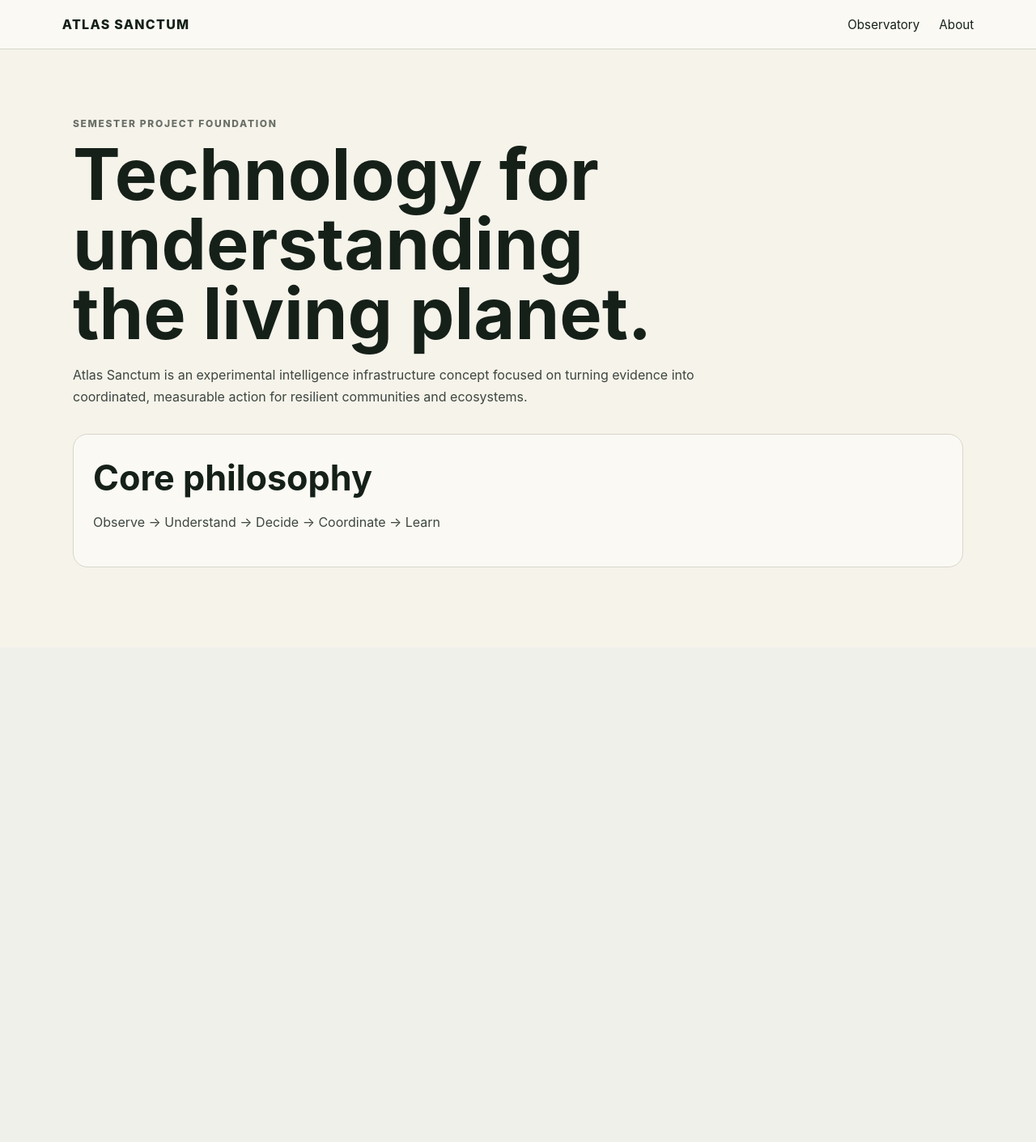
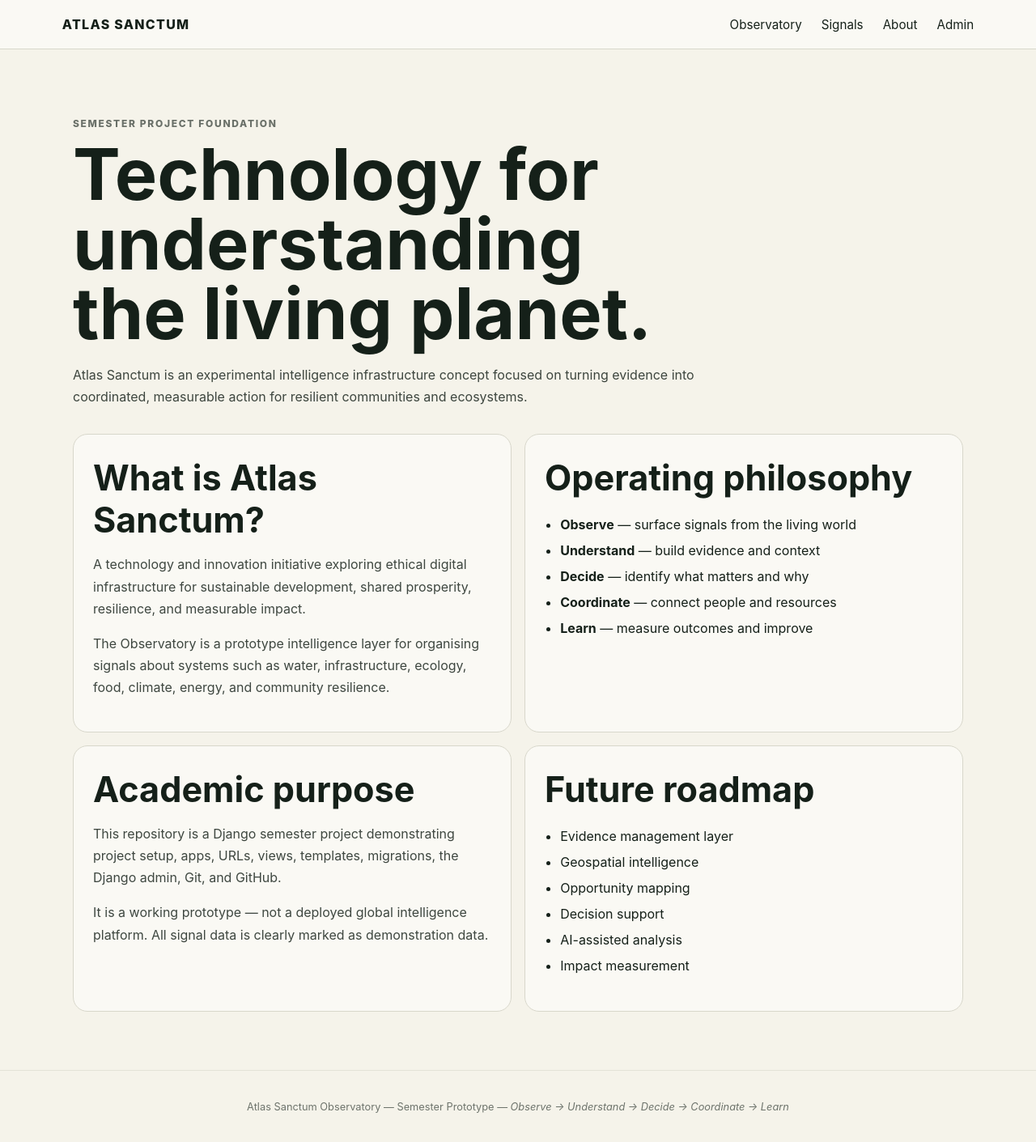
Before and after one commit to ObiwanKenobee/django-semester-project, a Django app: page /about/ in a window 1280 px wide. Shown: the whole page at 81% size. Before the commit the page ends 701 px from the top, so only its background shows below. Run offline with Django 5.2, Linux system fonts and the light colour scheme.

Commit message:
modified:   README.md 	modified:   config/urls.py 	modified:   observatory/admin.py 	new file:   observatory/management/__init__.py 	new file:   observatory/management/commands/__init__.py 	new file:   observatory/management/commands/seed_demo_data.py 	new file:   observatory/migrations/0002_add_location_source_updated_at.py 	modified:   observatory/models.py 	modified:   observatory/templates/observatory/home.html 	new file:   observatory/templates/observatory/signal_detail.html 	new file:   observatory/templates/observatory/signals.html 	modified:   observatory/tests.py 	modified:   observatory/urls.py 	modified:   observatory/views.py 	modified:   static/site.css 	modified:   templates/about.html 	modified:   templates/base.html

```diff
--- a/config/urls.py
+++ b/config/urls.py
@@ -1,9 +1,7 @@
 from django.contrib import admin
 from django.urls import include, path
-from django.views.generic import TemplateView
 
 urlpatterns = [
     path('admin/', admin.site.urls),
     path('', include('observatory.urls')),
-    path('about/', TemplateView.as_view(template_name='about.html'), name='about'),
 ]
--- a/observatory/urls.py
+++ b/observatory/urls.py
@@ -5,4 +5,7 @@ app_name = 'observatory'
 
 urlpatterns = [
     path('', views.home, name='home'),
+    path('signals/', views.signals, name='signals'),
+    path('signals/<int:pk>/', views.signal_detail, name='signal_detail'),
+    path('about/', views.about, name='about'),
 ]
--- a/observatory/views.py
+++ b/observatory/views.py
@@ -1,29 +1,25 @@
-from django.shortcuts import render
+from django.shortcuts import render, get_object_or_404
+from .models import IntelligenceSignal
 
 
 def home(request):
-    signals = [
-        {
-            'title': 'Water resilience',
-            'category': 'Water',
-            'status': 'Monitor',
-            'description': 'Track emerging water-stress signals and infrastructure needs.',
-        },
-        {
-            'title': 'Urban mobility',
-            'category': 'Infrastructure',
-            'status': 'Observed',
-            'description': 'Surface transport and access patterns that may require coordinated action.',
-        },
-        {
-            'title': 'Restoration opportunity',
-            'category': 'Ecology',
-            'status': 'Opportunity',
-            'description': 'Identify locations where ecological restoration could create measurable resilience.',
-        },
-    ]
+    signals = IntelligenceSignal.objects.all()[:6]
     context = {
         'signals': signals,
         'principles': ['Observe', 'Understand', 'Decide', 'Coordinate', 'Learn'],
     }
     return render(request, 'observatory/home.html', context)
+
+
+def signals(request):
+    all_signals = IntelligenceSignal.objects.all()
+    return render(request, 'observatory/signals.html', {'signals': all_signals})
+
+
+def signal_detail(request, pk):
+    signal = get_object_or_404(IntelligenceSignal, pk=pk)
+    return render(request, 'observatory/signal_detail.html', {'signal': signal})
+
+
+def about(request):
+    return render(request, 'about.html')
--- a/static/site.css
+++ b/static/site.css
@@ -57,3 +57,73 @@ h3 { font-size: 1.25rem; margin: .8rem 0 .5rem; }
     .site-header { gap: 1rem; }
     nav { gap: .9rem; }
 }
+
+/* Footer */
+.site-footer {
+    border-top: 1px solid #d8d7cb;
+    padding: 1.5rem 6vw;
+    font-size: .8rem;
+    opacity: .6;
+    text-align: center;
+}
+
+/* Panel grid */
+.panel-grid {
+    display: grid;
+    grid-template-columns: repeat(2, 1fr);
+    gap: 1rem;
+}
+.panel--wide { grid-column: 1 / -1; }
+
+/* About philosophy list */
+.philosophy-list { padding-left: 1.2rem; line-height: 2; }
+
+/* Signals list */
+.signal-list { display: flex; flex-direction: column; gap: .5rem; }
+.signal-row {
+    display: grid;
+    grid-template-columns: 180px 1fr auto;
+    align-items: start;
+    gap: 1.5rem;
+    padding: 1.25rem 1.5rem;
+    background: #faf9f4;
+    border: 1px solid #d8d7cb;
+    border-radius: 14px;
+    transition: border-color .15s;
+}
+.signal-row:hover { border-color: #18261d; }
+.signal-row h3 { margin: 0 0 .25rem; font-size: 1.05rem; }
+.signal-row p { margin: 0; font-size: .9rem; opacity: .75; }
+.signal-meta { display: flex; flex-direction: column; gap: .4rem; padding-top: .2rem; }
+.signal-date { font-size: .8rem; opacity: .55; white-space: nowrap; padding-top: .3rem; }
+
+/* Signal detail */
+.signal-header-meta { display: flex; gap: .5rem; flex-wrap: wrap; margin-bottom: .75rem; }
+.breadcrumb { margin-bottom: 2rem; font-size: .9rem; opacity: .7; }
+.breadcrumb a:hover { opacity: 1; text-decoration: underline; }
+.detail-list { display: grid; grid-template-columns: auto 1fr; gap: .4rem 1.5rem; margin: 0; }
+.detail-list dt { font-weight: 700; font-size: .85rem; opacity: .6; }
+.detail-list dd { margin: 0; font-size: .95rem; }
+
+/* Location label */
+.location { font-size: .9rem; opacity: .65; margin: .25rem 0; }
+
+/* Status colour variants */
+.status--observed   { background: #ece8d9; }
+.status--reviewing  { background: #dde8f0; }
+.status--verified   { background: #d8ead9; }
+.status--actionable { background: #d8e8d0; color: #1a4020; }
+.status--resolved   { background: #e8e8e8; }
+
+/* Card link + heading actions */
+.card-link { display: inline-block; margin-top: .75rem; font-size: .85rem; font-weight: 700; opacity: .7; }
+.card-link:hover { opacity: 1; text-decoration: underline; }
+.heading-actions { display: flex; align-items: center; gap: .75rem; }
+.btn-link { font-size: .9rem; font-weight: 700; opacity: .75; }
+.btn-link:hover { opacity: 1; text-decoration: underline; }
+
+@media (max-width: 800px) {
+    .panel-grid { grid-template-columns: 1fr; }
+    .signal-row { grid-template-columns: 1fr; gap: .5rem; }
+    .signal-date { display: none; }
+}
--- a/templates/about.html
+++ b/templates/about.html
@@ -12,8 +12,52 @@
     </p>
 </section>
 
-<section class="panel">
-    <h2>Core philosophy</h2>
-    <p>Observe → Understand → Decide → Coordinate → Learn</p>
-</section>
+<div class="panel-grid">
+    <div class="panel">
+        <h2>What is Atlas Sanctum?</h2>
+        <p>
+            A technology and innovation initiative exploring ethical digital infrastructure for
+            sustainable development, shared prosperity, resilience, and measurable impact.
+        </p>
+        <p>
+            The Observatory is a prototype intelligence layer for organising signals about systems
+            such as water, infrastructure, ecology, food, climate, energy, and community resilience.
+        </p>
+    </div>
+
+    <div class="panel">
+        <h2>Operating philosophy</h2>
+        <ul class="philosophy-list">
+            <li><strong>Observe</strong> — surface signals from the living world</li>
+            <li><strong>Understand</strong> — build evidence and context</li>
+            <li><strong>Decide</strong> — identify what matters and why</li>
+            <li><strong>Coordinate</strong> — connect people and resources</li>
+            <li><strong>Learn</strong> — measure outcomes and improve</li>
+        </ul>
+    </div>
+
+    <div class="panel">
+        <h2>Academic purpose</h2>
+        <p>
+            This repository is a Django semester project demonstrating project setup, apps,
+            URLs, views, templates, migrations, the Django admin, Git, and GitHub.
+        </p>
+        <p>
+            It is a working prototype — not a deployed global intelligence platform.
+            All signal data is clearly marked as demonstration data.
+        </p>
+    </div>
+
+    <div class="panel">
+        <h2>Future roadmap</h2>
+        <ul class="philosophy-list">
+            <li>Evidence management layer</li>
+            <li>Geospatial intelligence</li>
+            <li>Opportunity mapping</li>
+            <li>Decision support</li>
+            <li>AI-assisted analysis</li>
+            <li>Impact measurement</li>
+        </ul>
+    </div>
+</div>
 {% endblock %}
--- a/templates/base.html
+++ b/templates/base.html
@@ -9,14 +9,19 @@
 </head>
 <body>
     <header class="site-header">
-        <a class="brand" href="/">ATLAS SANCTUM</a>
+        <a class="brand" href="{% url 'observatory:home' %}">ATLAS SANCTUM</a>
         <nav>
-            <a href="/">Observatory</a>
-            <a href="/about/">About</a>
+            <a href="{% url 'observatory:home' %}">Observatory</a>
+            <a href="{% url 'observatory:signals' %}">Signals</a>
+            <a href="{% url 'observatory:about' %}">About</a>
+            <a href="/admin/">Admin</a>
         </nav>
     </header>
     <main class="container">
         {% block content %}{% endblock %}
     </main>
+    <footer class="site-footer">
+        <p>Atlas Sanctum Observatory &mdash; Semester Prototype &mdash; <em>Observe → Understand → Decide → Coordinate → Learn</em></p>
+    </footer>
 </body>
 </html>
```
Also changed, not shown: observatory/admin.py (+10 -0 lines), observatory/management/commands/seed_demo_data.py (added, +92 -0 lines), observatory/models.py (+25 -2 lines), observatory/templates/observatory/home.html (+15 -4 lines), observatory/templates/observatory/signal_detail.html (added, +50 -0 lines), observatory/templates/observatory/signals.html (added, +38 -0 lines), observatory/tests.py (+66 -2 lines), README.md, observatory/management/__init__.py (added), observatory/management/commands/__init__.py (added), observatory/migrations/0002_add_location_source_updated_at.py (added).
